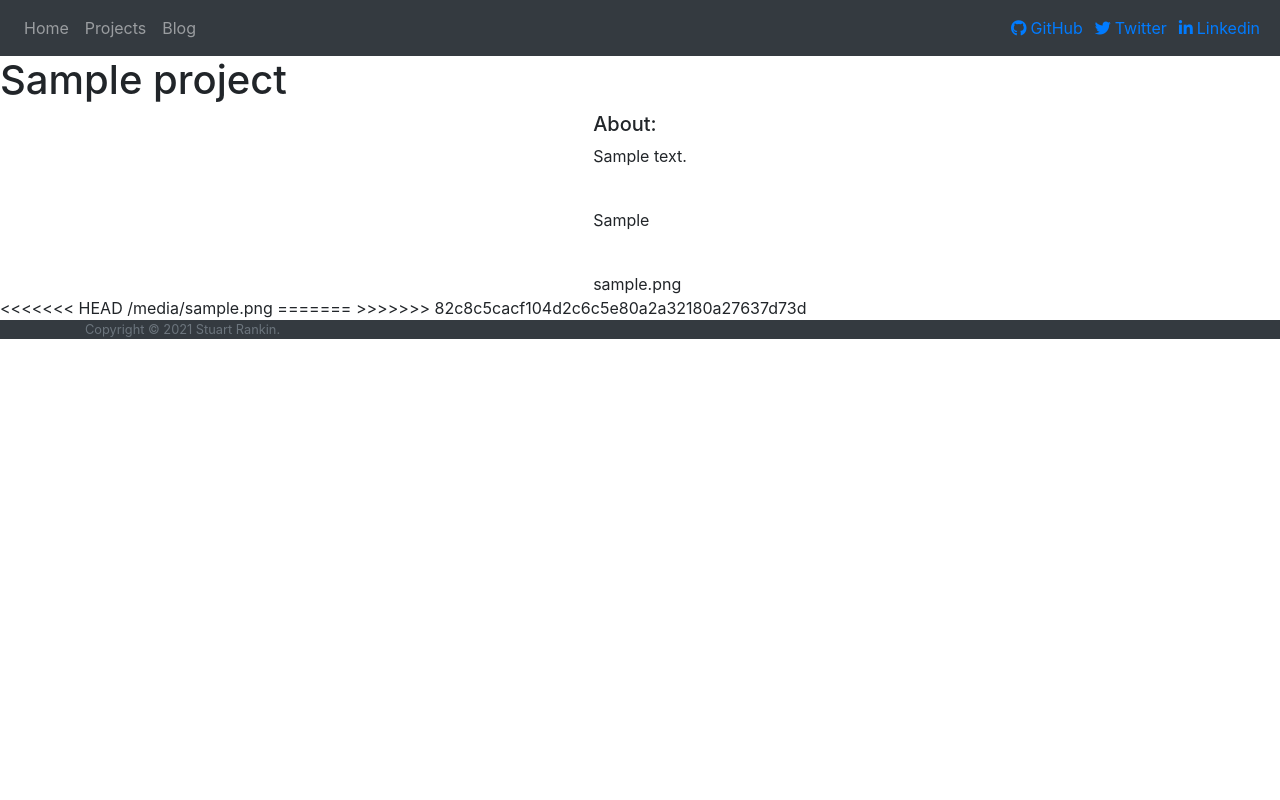
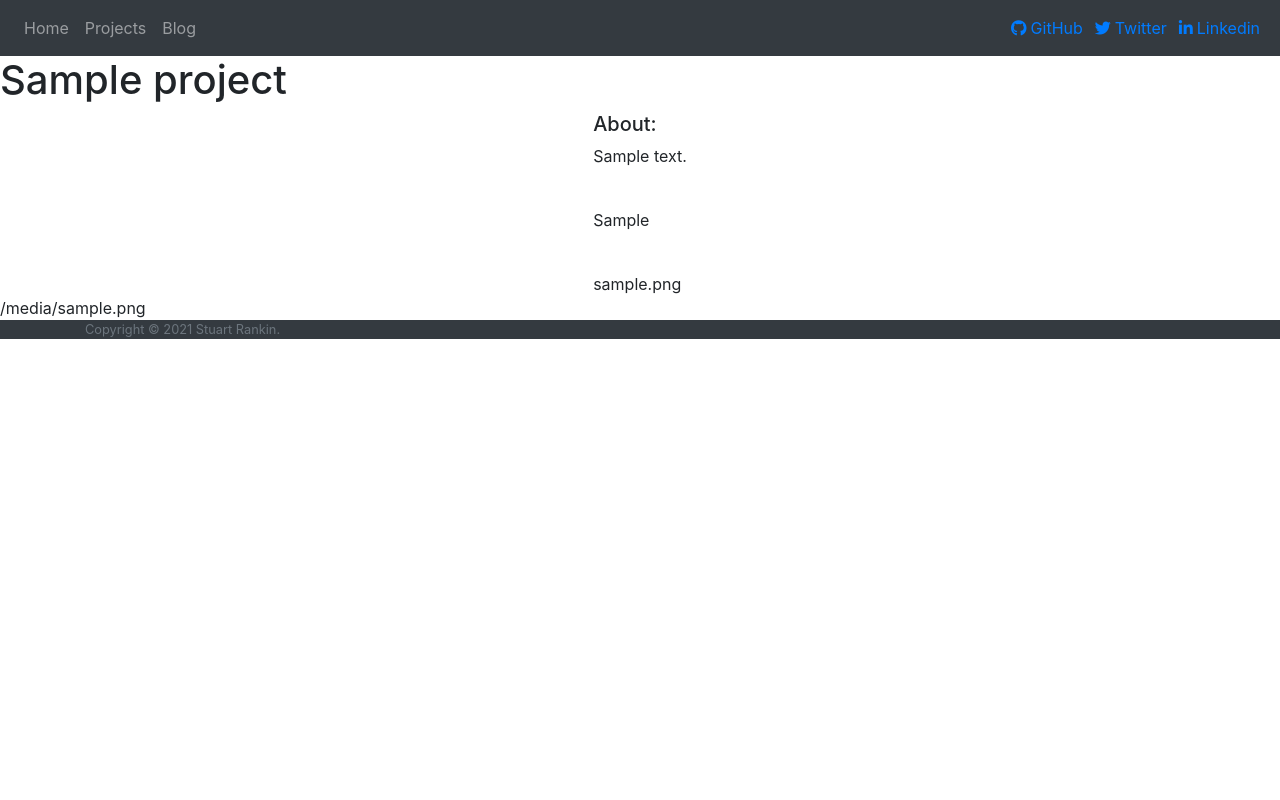
Before and after one commit to Rankin2000/Portfolio-Website, a Django app: page /projects/1/ in a window 1280 px wide. Run offline with Django 3.2, Linux system fonts and the light colour scheme; tables that the repository leaves empty hold one stand-in row (values such as "Sample post"); some libraries are stand-ins or nearby versions.

Commit message:
fixed some error

```diff
--- a/projects/templates/project_detail.html
+++ b/projects/templates/project_detail.html
@@ -12,10 +12,7 @@
 	{{ project.file }}
     </div>
 </div>
-<<<<<<< HEAD
 {{ project.file.url }}
 <object data="{{ project.file.url }}" alt="{{ project.title }}" width="100%" height="100%">
 </object>
-=======
->>>>>>> 82c8c5cacf104d2c6c5e80a2a32180a27637d73d
 {% endblock %}
```
